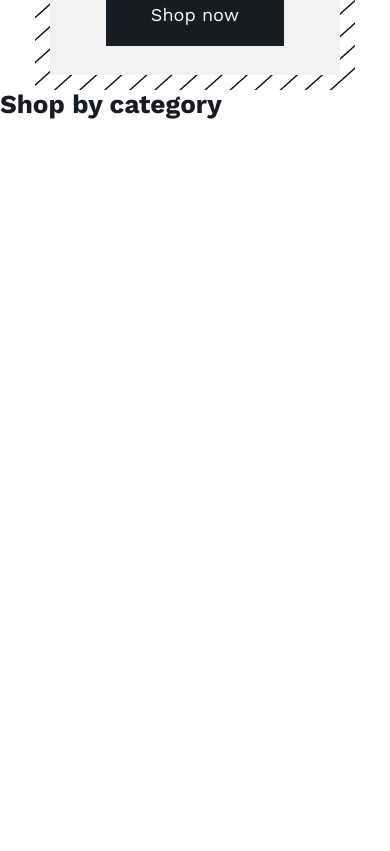
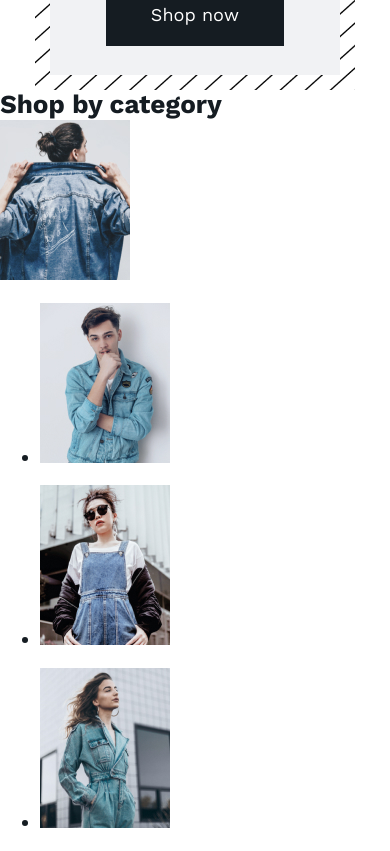
Before and after one commit to hellonasd/denim-app, a React (Create React App) app: page / in a window 390 px wide. Shown: the part 1120-1971 px from the top of the page. Before the commit the page ends 1240 px from the top, so only its background shows below. Built offline with nearby package versions, Linux system fonts and the light colour scheme.

Commit message:
add mobile gallery

```diff
--- a/src/App.js
+++ b/src/App.js
@@ -4,6 +4,8 @@
 import { Categories } from './components/Categories/Categories.jsx';
 // import { Catalog } from './components/Catalog/Catalog';
 import { Link, BrowserRouter as Router, Route } from 'react-router-dom';
+import { Products } from './components/Products/Products';
+import { ProductDetail } from './components/product-detail/ProductDetail';
 
 
 
@@ -17,6 +19,7 @@
       {
         // <Catalog /> - для данной страницы необходимо делать роутинг
       }
+      <ProductDetail />
       </Router>
     </div>
   );
--- /dev/null
+++ b/src/components/Gallery/Gallery.jsx
@@ -0,0 +1,43 @@
+import React, { useState } from 'react';
+import { act } from 'react-dom/test-utils';
+import {mockData} from '../../mock-data/mock-data.js';
+
+
+let index = 2;
+export const Gallery = () => {
+  const [active, setActive] = useState(mockData[index].mobileUrl);
+  const [items, setItems] = useState(
+    mockData.filter(it => it.mobileUrl !== active)
+  );
+  console.log(items)
+
+  return (
+    <div className="gallery__main">
+      <div className="gallery__wrapper">
+
+          <div className="gallery__btn">
+            <button  className="btn">
+             <img className='gallery__btn--left' />
+            </button>
+            <img src={active} alt="" className="gallery__img--active"/>
+            <button className="btn">
+             <img className='gallery__btn--right' />
+            </button>
+          </div>
+          <div className="gallery__items">
+            {items.map((it, i)=> {
+              return(
+                <ul className='gallery__items--list'>
+                  <li className='gallery__items--item'>
+                    <img src={it.mobileUrl} alt=""/>
+                  </li>
+                </ul>
+              )
+            })}
+          </div>
+
+      </div>
+
+    </div>
+  )
+}
--- /dev/null
+++ b/src/components/product-detail/ProductDetail.jsx
@@ -0,0 +1,11 @@
+import React from 'react';
+
+import { Gallery } from '../Gallery/Gallery.jsx';
+
+
+export const ProductDetail = () => {
+  return (
+    <Gallery />
+
+  )
+}
```
Also changed, not shown: src/components/Gallery/gallery.css (added), src/components/product-detail/productDetail.css (added).
